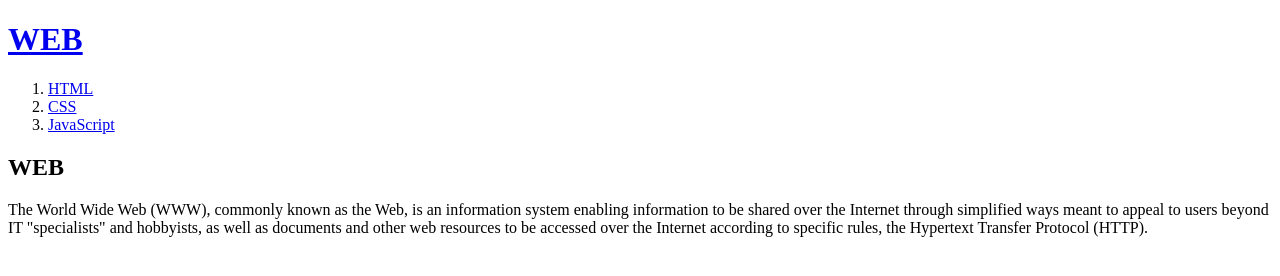
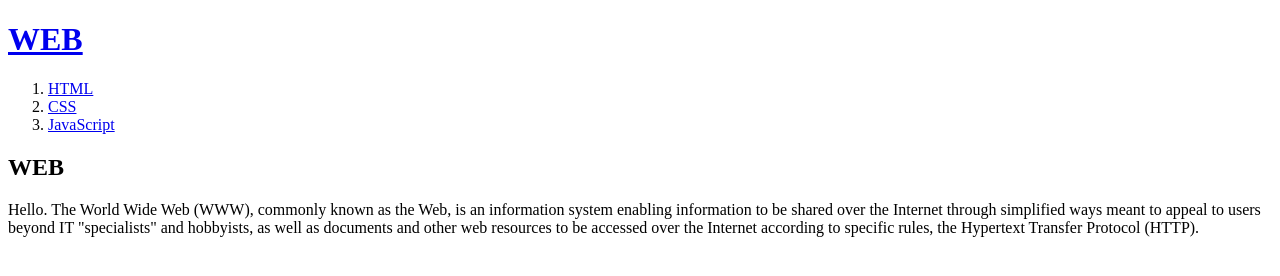
Before and after one commit to pch4947/my-first-web-site, a plain HTML site: page index.html in a window 1280 px wide. Drawn offline with Linux system fonts and the light colour scheme.

Commit message:
Add Hello

```diff
--- a/index.html
+++ b/index.html
@@ -13,7 +13,7 @@
         </ol>
         <h2>WEB</h2>
         <p>
-            The World Wide Web (WWW), commonly known as the Web, is an information system enabling information to be shared over the Internet through simplified ways meant to appeal to users beyond IT "specialists" and hobbyists, as well as documents and other web resources to be accessed over the Internet according to specific rules, the Hypertext Transfer Protocol (HTTP).
+            Hello. The World Wide Web (WWW), commonly known as the Web, is an information system enabling information to be shared over the Internet through simplified ways meant to appeal to users beyond IT "specialists" and hobbyists, as well as documents and other web resources to be accessed over the Internet according to specific rules, the Hypertext Transfer Protocol (HTTP).
         </p>
     </body>
 </html>
```
